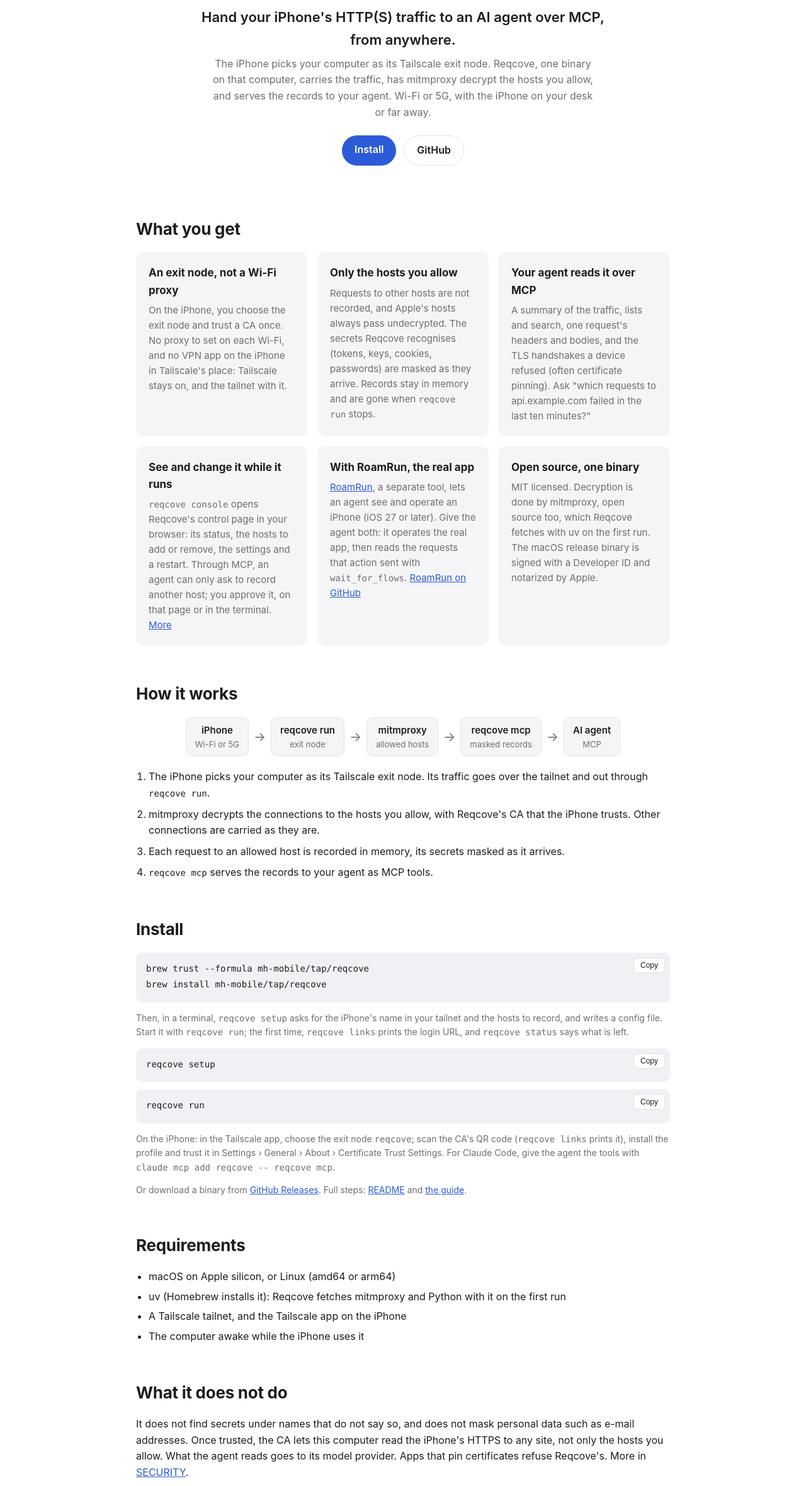
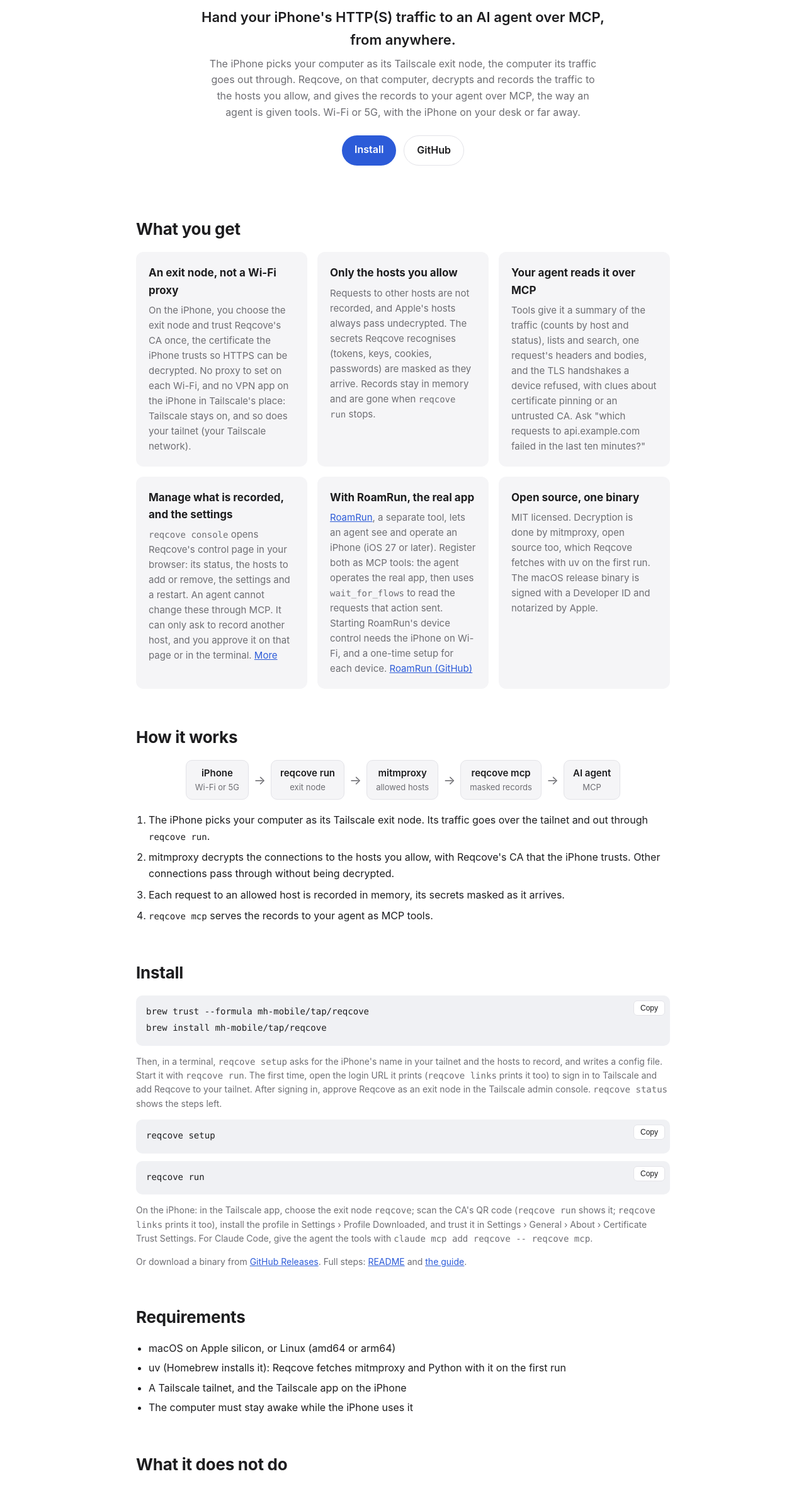
Before and after one commit to mh-mobile/reqcove, a plain HTML site: page docs/index.html in a window 1280 px wide. Shown: the part 144-2504 px from the top of the page at 63% size. Drawn offline with Linux system fonts and the light colour scheme.

Commit message:
site: plain words for newcomers (MCP, exit node, CA, tailnet), exit-node approval, MCP-limited approval, accurate pass-through
Co-Authored-By: Claude Opus 5.5 <noreply@anthropic.com>

```diff
--- a/docs/index.html
+++ b/docs/index.html
@@ -81,8 +81,8 @@
     <h1>Reqcove</h1>
     <p class="tagline" data-l="en">Hand your iPhone's HTTP(S) traffic to an AI agent over MCP, from anywhere.</p>
     <p class="tagline" data-l="ja">iPhone の HTTP(S) 通信を、どこからでも、AI エージェントに MCP で渡す。</p>
-    <p class="sub" data-l="en">The iPhone picks your computer as its Tailscale exit node. Reqcove, one binary on that computer, carries the traffic, has mitmproxy decrypt the hosts you allow, and serves the records to your agent. Wi-Fi or 5G, with the iPhone on your desk or far away.</p>
-    <p class="sub" data-l="ja">iPhone は、お使いのコンピュータを Tailscale の Exit Node として選びます。そのコンピュータで動く 1 つのバイナリの Reqcove が通信を中継し、許可したホストを mitmproxy で復号して、記録をエージェントに渡します。Wi-Fi でも 5G でも、iPhone が手元にあっても離れた場所にあっても使えます。</p>
+    <p class="sub" data-l="en">The iPhone picks your computer as its Tailscale exit node, the computer its traffic goes out through. Reqcove, on that computer, decrypts and records the traffic to the hosts you allow, and gives the records to your agent over MCP, the way an agent is given tools. Wi-Fi or 5G, with the iPhone on your desk or far away.</p>
+    <p class="sub" data-l="ja">iPhone は、お使いのコンピュータを Tailscale の Exit Node（iPhone の通信の出口になるコンピュータ）として選びます。そのコンピュータで動く Reqcove が、許可したホストへの通信を復号して記録し、MCP（エージェントにツールを渡す仕組み）でエージェントに渡します。Wi-Fi でも 5G でも、iPhone が手元にあっても離れた場所にあっても使えます。</p>
     <div class="cta">
       <a class="btn primary" href="#install"><span data-l="en">Install</span><span data-l="ja">インストール</span></a>
       <a class="btn ghost" href="https://github.com/mh-mobile/reqcove">GitHub</a>
@@ -94,8 +94,8 @@
   <div class="grid">
     <div class="card">
       <h3 data-l="en">An exit node, not a Wi-Fi proxy</h3><h3 data-l="ja">Wi-Fi のプロキシではなく Exit Node</h3>
-      <p data-l="en">On the iPhone, you choose the exit node and trust a CA once. No proxy to set on each Wi-Fi, and no VPN app on the iPhone in Tailscale's place: Tailscale stays on, and the tailnet with it.</p>
-      <p data-l="ja">iPhone では、Exit Node を選び、CA を一度信頼するだけです。Wi-Fi ごとにプロキシを設定することも、Tailscale の代わりに iPhone で VPN 型のアプリを動かすこともありません。Tailscale はオンのままで、tailnet もそのまま使えます。</p>
+      <p data-l="en">On the iPhone, you choose the exit node and trust Reqcove's CA once, the certificate the iPhone trusts so HTTPS can be decrypted. No proxy to set on each Wi-Fi, and no VPN app on the iPhone in Tailscale's place: Tailscale stays on, and so does your tailnet (your Tailscale network).</p>
+      <p data-l="ja">iPhone では、Exit Node を選び、Reqcove の CA（HTTPS を復号するために iPhone が信頼する証明書）を一度信頼するだけです。Wi-Fi ごとにプロキシを設定することも、Tailscale の代わりに iPhone で VPN 型のアプリを動かすこともありません。Tailscale はオンのままで、tailnet（自分の Tailscale のネットワーク）もそのまま使えます。</p>
     </div>
     <div class="card">
       <h3 data-l="en">Only the hosts you allow</h3><h3 data-l="ja">記録するのは許可したホストだけ</h3>
@@ -104,18 +104,18 @@
     </div>
     <div class="card">
       <h3 data-l="en">Your agent reads it over MCP</h3><h3 data-l="ja">エージェントは MCP で読む</h3>
-      <p data-l="en">A summary of the traffic, lists and search, one request's headers and bodies, and the TLS handshakes a device refused (often certificate pinning). Ask "which requests to api.example.com failed in the last ten minutes?"</p>
-      <p data-l="ja">通信の内訳、一覧と検索、1 件のヘッダーとボディ、デバイスが拒否した TLS ハンドシェイク（多くは証明書ピンニング）を、ツールで読めます。「この 10 分間で api.example.com へのリクエストのうち、失敗したものは？」と聞けます。</p>
+      <p data-l="en">Tools give it a summary of the traffic (counts by host and status), lists and search, one request's headers and bodies, and the TLS handshakes a device refused, with clues about certificate pinning or an untrusted CA. Ask "which requests to api.example.com failed in the last ten minutes?"</p>
+      <p data-l="ja">通信の要約（ホストやステータスごとの件数）、一覧と検索、1 件のヘッダーとボディ、デバイスが拒否した TLS ハンドシェイク（証明書ピンニングや、まだ信頼していない CA を調べる手がかり）を、ツールで読めます。「この 10 分間で api.example.com へのリクエストのうち、失敗したものは？」と聞けます。</p>
     </div>
     <div class="card">
-      <h3 data-l="en">See and change it while it runs</h3><h3 data-l="ja">動かしたまま見て変える</h3>
-      <p data-l="en"><code>reqcove console</code> opens Reqcove's control page in your browser: its status, the hosts to add or remove, the settings and a restart. Through MCP, an agent can only ask to record another host; you approve it, on that page or in the terminal. <a href="https://github.com/mh-mobile/reqcove/blob/main/docs/guide.md#the-console-reqcove-console">More</a></p>
-      <p data-l="ja"><code>reqcove console</code> を打つと、Reqcove の管理画面がブラウザで開きます。状態の確認、記録するホストの追加と削除、設定の変更、再起動ができます。エージェントは MCP では記録するホストを足すよう頼むことしかできず、承認するのはあなたです（管理画面か端末で）。<a href="https://github.com/mh-mobile/reqcove/blob/main/docs/guide.ja.md#コンソールreqcove-console">詳しく</a></p>
+      <h3 data-l="en">Manage what is recorded, and the settings</h3><h3 data-l="ja">記録するホストと設定を管理する</h3>
+      <p data-l="en"><code>reqcove console</code> opens Reqcove's control page in your browser: its status, the hosts to add or remove, the settings and a restart. An agent cannot change these through MCP. It can only ask to record another host, and you approve it on that page or in the terminal. <a href="https://github.com/mh-mobile/reqcove/blob/main/docs/guide.md#the-console-reqcove-console">More</a></p>
+      <p data-l="ja"><code>reqcove console</code> を打つと、Reqcove の管理画面がブラウザで開きます。状態の確認、記録するホストの追加と削除、設定の変更、再起動ができます。エージェントは MCP ではこれらを変えられません。記録するホストを足すよう頼めるだけで、承認するのはあなたです（管理画面かターミナルで）。<a href="https://github.com/mh-mobile/reqcove/blob/main/docs/guide.ja.md#コンソールreqcove-console">詳しく</a></p>
     </div>
     <div class="card">
       <h3 data-l="en">With RoamRun, the real app</h3><h3 data-l="ja">RoamRun と使えば実機のアプリで</h3>
-      <p data-l="en"><a href="https://mh-mobile.github.io/RoamRun/">RoamRun</a>, a separate tool, lets an agent see and operate an iPhone (iOS 27 or later). Give the agent both: it operates the real app, then reads the requests that action sent with <code>wait_for_flows</code>. <a href="https://github.com/mh-mobile/RoamRun">RoamRun on GitHub</a></p>
-      <p data-l="ja">別のツールの <a href="https://mh-mobile.github.io/RoamRun/">RoamRun</a> を使うと、エージェントが iPhone の画面を見て操作できます（iOS 27 以降）。両方をエージェントに渡せば、エージェントが実機のアプリを操作し、その操作で送られたリクエストを <code>wait_for_flows</code> で読めます。<a href="https://github.com/mh-mobile/RoamRun">GitHub の RoamRun</a></p>
+      <p data-l="en"><a href="https://mh-mobile.github.io/RoamRun/">RoamRun</a>, a separate tool, lets an agent see and operate an iPhone (iOS 27 or later). Register both as MCP tools: the agent operates the real app, then uses <code>wait_for_flows</code> to read the requests that action sent. Starting RoamRun's device control needs the iPhone on Wi-Fi, and a one-time setup for each device. <a href="https://github.com/mh-mobile/RoamRun">RoamRun (GitHub)</a></p>
+      <p data-l="ja">別のツールの <a href="https://mh-mobile.github.io/RoamRun/">RoamRun</a> を使うと、エージェントが iPhone の画面を見て操作できます（iOS 27 以降）。両方を MCP のツールとして登録すると、エージェントが実機のアプリを操作し、その操作で送られたリクエストを <code>wait_for_flows</code> で読めます。RoamRun の画面操作を始めるには、iPhone が Wi-Fi につながっていることと、デバイスごとに一度の設定が必要です。<a href="https://github.com/mh-mobile/RoamRun">RoamRun（GitHub）</a></p>
     </div>
     <div class="card">
       <h3 data-l="en">Open source, one binary</h3><h3 data-l="ja">オープンソースで、1 つのバイナリ</h3>
@@ -139,13 +139,13 @@
   </div>
   <ol class="steps" data-l="en">
     <li>The iPhone picks your computer as its Tailscale exit node. Its traffic goes over the tailnet and out through <code>reqcove run</code>.</li>
-    <li>mitmproxy decrypts the connections to the hosts you allow, with Reqcove's CA that the iPhone trusts. Other connections are carried as they are.</li>
+    <li>mitmproxy decrypts the connections to the hosts you allow, with Reqcove's CA that the iPhone trusts. Other connections pass through without being decrypted.</li>
     <li>Each request to an allowed host is recorded in memory, its secrets masked as it arrives.</li>
     <li><code>reqcove mcp</code> serves the records to your agent as MCP tools.</li>
   </ol>
   <ol class="steps" data-l="ja">
     <li>iPhone は、お使いのコンピュータを Tailscale の Exit Node として選びます。iPhone の通信は tailnet を通り、<code>reqcove run</code> から出ていきます。</li>
-    <li>許可したホストへの接続は、iPhone が信頼した Reqcove の CA を使って、mitmproxy が復号します。ほかの接続はそのまま中継します。</li>
+    <li>許可したホストへの接続は、iPhone が信頼した Reqcove の CA を使って、mitmproxy が復号します。ほかの接続は復号せずに通します。</li>
     <li>許可したホストへのリクエストを、届いた時点でシークレットをマスクして、メモリに記録します。</li>
     <li><code>reqcove mcp</code> が、その記録を MCP のツールとしてエージェントに渡します。</li>
   </ol>
@@ -155,12 +155,12 @@
   <h2 data-l="ja">インストール</h2>
   <pre><code>brew trust --formula mh-mobile/tap/reqcove
 brew install mh-mobile/tap/reqcove</code><button class="copy" type="button"><span data-l="en">Copy</span><span data-l="ja">コピー</span></button></pre>
-  <p class="note" data-l="en">Then, in a terminal, <code>reqcove setup</code> asks for the iPhone's name in your tailnet and the hosts to record, and writes a config file. Start it with <code>reqcove run</code>; the first time, <code>reqcove links</code> prints the login URL, and <code>reqcove status</code> says what is left.</p>
-  <p class="note" data-l="ja">続いて、ターミナルで <code>reqcove setup</code> を実行します。tailnet での iPhone の名前と記録するホストを聞いて、設定ファイルに書きます。<code>reqcove run</code> で起動します。初回のログイン用の URL は <code>reqcove links</code> が表示し、残っている手順は <code>reqcove status</code> が教えます。</p>
+  <p class="note" data-l="en">Then, in a terminal, <code>reqcove setup</code> asks for the iPhone's name in your tailnet and the hosts to record, and writes a config file. Start it with <code>reqcove run</code>. The first time, open the login URL it prints (<code>reqcove links</code> prints it too) to sign in to Tailscale and add Reqcove to your tailnet. After signing in, approve Reqcove as an exit node in the Tailscale admin console. <code>reqcove status</code> shows the steps left.</p>
+  <p class="note" data-l="ja">続いて、ターミナルで <code>reqcove setup</code> を実行します。tailnet での iPhone の名前と記録するホストを聞いて、設定ファイルに書きます。<code>reqcove run</code> で起動します。初回は、表示されるログイン用の URL（<code>reqcove links</code> でも出せます）を開いて Tailscale にログインし、Reqcove を tailnet に加えます。ログイン後、Tailscale の管理画面で Reqcove を Exit Node として承認します。残っている手順は <code>reqcove status</code> で確認できます。</p>
   <pre><code>reqcove setup</code><button class="copy" type="button"><span data-l="en">Copy</span><span data-l="ja">コピー</span></button></pre>
   <pre><code>reqcove run</code><button class="copy" type="button"><span data-l="en">Copy</span><span data-l="ja">コピー</span></button></pre>
-  <p class="note" data-l="en">On the iPhone: in the Tailscale app, choose the exit node <code>reqcove</code>; scan the CA's QR code (<code>reqcove links</code> prints it), install the profile and trust it in Settings › General › About › Certificate Trust Settings. For Claude Code, give the agent the tools with <code>claude mcp add reqcove -- reqcove mcp</code>.</p>
-  <p class="note" data-l="ja">iPhone では、Tailscale アプリで Exit Node に <code>reqcove</code> を選び、CA の QR コード（<code>reqcove links</code> が表示します）を読んでプロファイルを入れ、「設定 › 一般 › 情報 › 証明書信頼設定」で信頼します。Claude Code には <code>claude mcp add reqcove -- reqcove mcp</code> でツールを渡します。</p>
+  <p class="note" data-l="en">On the iPhone: in the Tailscale app, choose the exit node <code>reqcove</code>; scan the CA's QR code (<code>reqcove run</code> shows it; <code>reqcove links</code> prints it too), install the profile in Settings › Profile Downloaded, and trust it in Settings › General › About › Certificate Trust Settings. For Claude Code, give the agent the tools with <code>claude mcp add reqcove -- reqcove mcp</code>.</p>
+  <p class="note" data-l="ja">iPhone では、Tailscale アプリで Exit Node に <code>reqcove</code> を選び、CA の QR コード（<code>reqcove run</code> が表示します。<code>reqcove links</code> でも出せます）を読んで、「設定 › プロファイルがダウンロード済み」でプロファイルを入れ、「設定 › 一般 › 情報 › 証明書信頼設定」で信頼します。Claude Code には <code>claude mcp add reqcove -- reqcove mcp</code> でツールを渡します。</p>
   <p class="note" data-l="en">Or download a binary from <a href="https://github.com/mh-mobile/reqcove/releases/latest">GitHub Releases</a>. Full steps: <a href="https://github.com/mh-mobile/reqcove#readme">README</a> and <a href="https://github.com/mh-mobile/reqcove/blob/main/docs/guide.md">the guide</a>.</p>
   <p class="note" data-l="ja"><a href="https://github.com/mh-mobile/reqcove/releases/latest">GitHub Releases</a> からバイナリをダウンロードすることもできます。詳しい手順は <a href="https://github.com/mh-mobile/reqcove/blob/main/README.ja.md">README</a> と<a href="https://github.com/mh-mobile/reqcove/blob/main/docs/guide.ja.md">ガイド</a>にあります。</p>
 
@@ -170,19 +170,19 @@ brew install mh-mobile/tap/reqcove</code><button class="copy" type="button"><spa
     <li>macOS on Apple silicon, or Linux (amd64 or arm64)</li>
     <li>uv (Homebrew installs it): Reqcove fetches mitmproxy and Python with it on the first run</li>
     <li>A Tailscale tailnet, and the Tailscale app on the iPhone</li>
-    <li>The computer awake while the iPhone uses it</li>
+    <li>The computer must stay awake while the iPhone uses it</li>
   </ul>
   <ul class="req" data-l="ja">
     <li>Apple シリコンの macOS、または Linux（amd64 または arm64）</li>
     <li>uv（Homebrew で入れれば一緒に入ります）。初回の起動時に、Reqcove が uv で mitmproxy と Python を取得します</li>
     <li>Tailscale の tailnet と、iPhone にインストールした Tailscale アプリ</li>
-    <li>iPhone が使っている間、スリープしていないコンピュータ</li>
+    <li>iPhone が使っている間は、コンピュータをスリープさせないこと</li>
   </ul>
 
   <h2 data-l="en">What it does not do</h2>
   <h2 data-l="ja">しないこと</h2>
-  <p data-l="en">It does not find secrets under names that do not say so, and does not mask personal data such as e-mail addresses. Once trusted, the CA lets this computer read the iPhone's HTTPS to any site, not only the hosts you allow. What the agent reads goes to its model provider. Apps that pin certificates refuse Reqcove's. More in <a href="https://github.com/mh-mobile/reqcove/blob/main/docs/SECURITY.md">SECURITY</a>.</p>
-  <p data-l="ja">名前からシークレットと分からない値は見つけられず、メールアドレスなどの個人情報はマスクしません。CA を信頼すると、このコンピュータは iPhone の HTTPS を、許可したホストに限らずどのサイトについても読めるようになります。エージェントが読んだものは、そのモデルの提供元に送られます。証明書ピンニングをするアプリは、Reqcove の証明書を拒否します。詳しくは <a href="https://github.com/mh-mobile/reqcove/blob/main/docs/SECURITY.ja.md">SECURITY</a> にあります。</p>
+  <p data-l="en">It cannot find a secret whose name does not look like one and whose form (such as Bearer or a JWT) does not show it either, and it does not mask personal data such as e-mail addresses. While the iPhone trusts the CA, this computer can read the iPhone's HTTPS to any site, not only the hosts you allow. What the agent reads goes to its model provider. Apps that pin certificates refuse Reqcove's. More in <a href="https://github.com/mh-mobile/reqcove/blob/main/docs/SECURITY.md">SECURITY</a>.</p>
+  <p data-l="ja">名前からも形（Bearer、JWT など）からもシークレットと分からない値は見つけられず、メールアドレスなどの個人情報はマスクしません。CA を信頼している間、このコンピュータは iPhone の HTTPS を、許可したホストに限らず読めるようになります。エージェントが読んだものは、そのモデルの提供元に送られます。証明書ピンニングをするアプリは、Reqcove の証明書を拒否します。詳しくは <a href="https://github.com/mh-mobile/reqcove/blob/main/docs/SECURITY.ja.md">SECURITY</a> にあります。</p>
 
   <footer>
     <span>Reqcove · MIT License</span>
```
